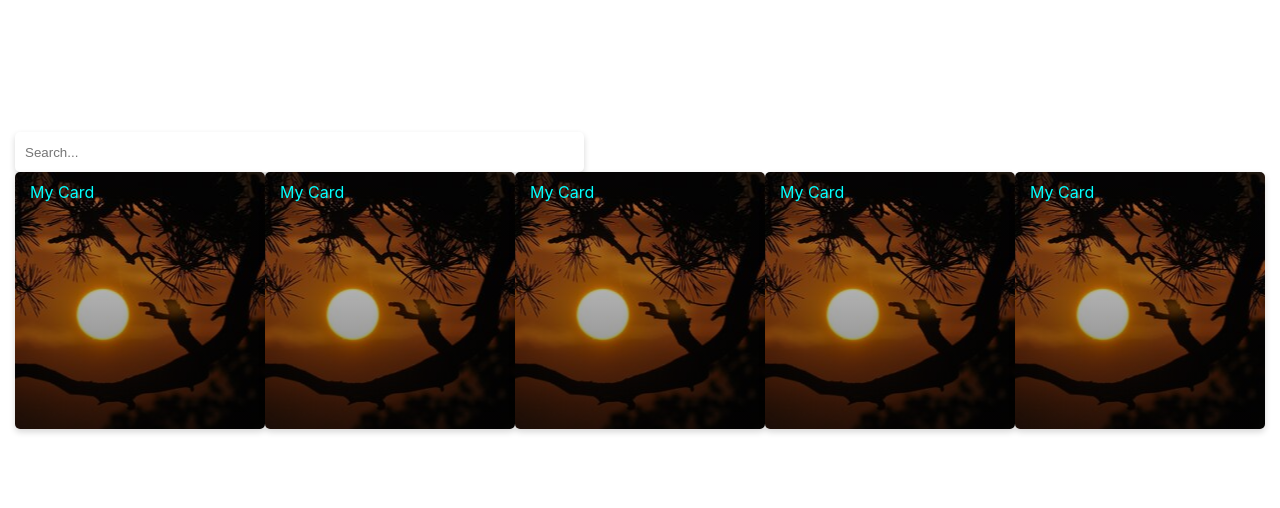
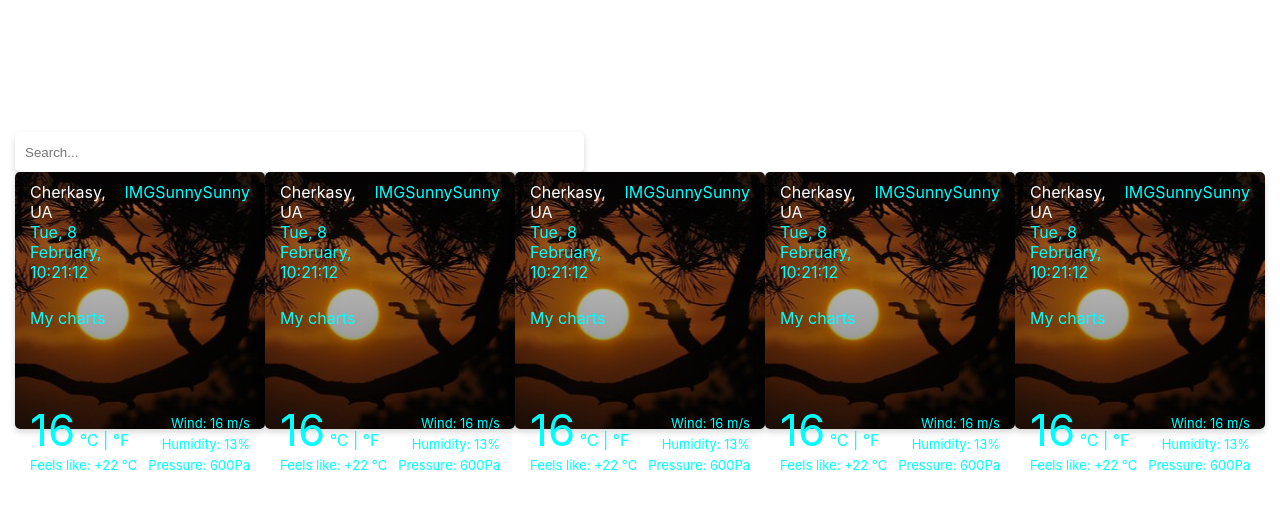
Before and after one commit to Sergey-Markov/weather-react, a React (Create React App) app: page / in a window 1280 px wide. Shown: the top 508 px of the page. Built offline with nearby package versions, Linux system fonts and the light colour scheme.

Commit message:
add func dateBuilder to utils and Card

```diff
--- a/src/Components/SunCard/SunCard.js
+++ b/src/Components/SunCard/SunCard.js
@@ -1,8 +1,35 @@
 import s from "./SunCard.module.css";
+import { dateBuilder } from "../../utils/dateBuilder";
+
 export default function SunCard() {
   return (
     <div className={`${s.field} + ${s}`}>
-      <p>My Card</p>
+      <div className={s.card_head}>
+        <div>
+          <p className={s.city}>Cherkasy, UA</p>
+          <p className={s.date}>{dateBuilder(new Date())}</p>
+        </div>
+        <div>
+          <span>IMGSunny</span>
+          <span>Sunny</span>
+        </div>
+      </div>
+
+      <div className={s.card_chart}>My charts</div>
+
+      <div className={s.card_footer}>
+        <div>
+          <p>
+            <span className={s.temperature}>16</span> °С | °F
+          </p>
+          <p className={s.temperature_feels}>Feels like: +22 °С </p>
+        </div>
+        <div className={s.weather_other}>
+          <p className={s.weather_other_text}>Wind: 16 m/s</p>
+          <p className={s.weather_other_text}>Humidity: 13%</p>
+          <p className={s.weather_other_text}>Pressure: 600Pa</p>
+        </div>
+      </div>
     </div>
   );
 }
--- /dev/null
+++ b/src/utils/dateBuilder.js
@@ -0,0 +1,26 @@
+const dateBuilder = (d) => {
+  let months = [
+    "January",
+    "February",
+    "March",
+    "April",
+    "May",
+    "June",
+    "July",
+    "August",
+    "September",
+    "October",
+    "November",
+    "December",
+  ];
+  let days = ["Sun", "Mon", "Tue", "Wed", "Thu", "Fri", "Sat"];
+
+  let day = days[d.getDay()];
+  let date = d.getDate();
+  let month = months[d.getMonth()];
+  let time = d.toLocaleTimeString().slice(0, -3);
+
+  return `${day}, ${date} ${month}, ${time}`;
+};
+
+export { dateBuilder };
```
